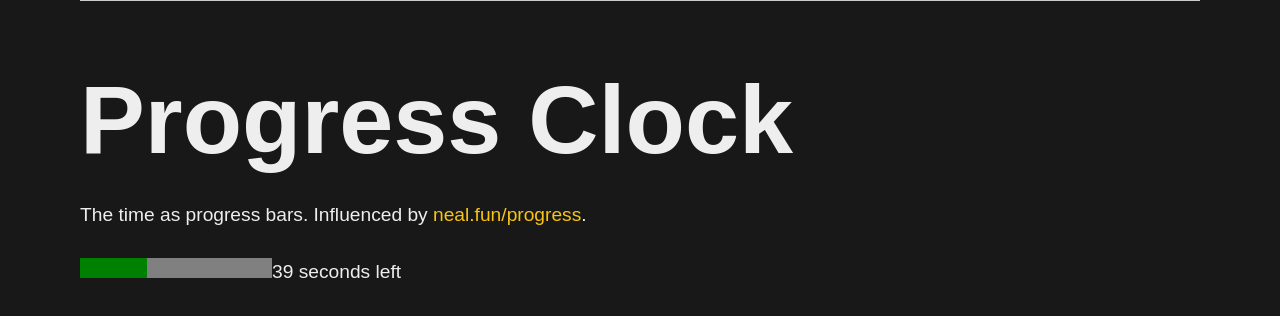
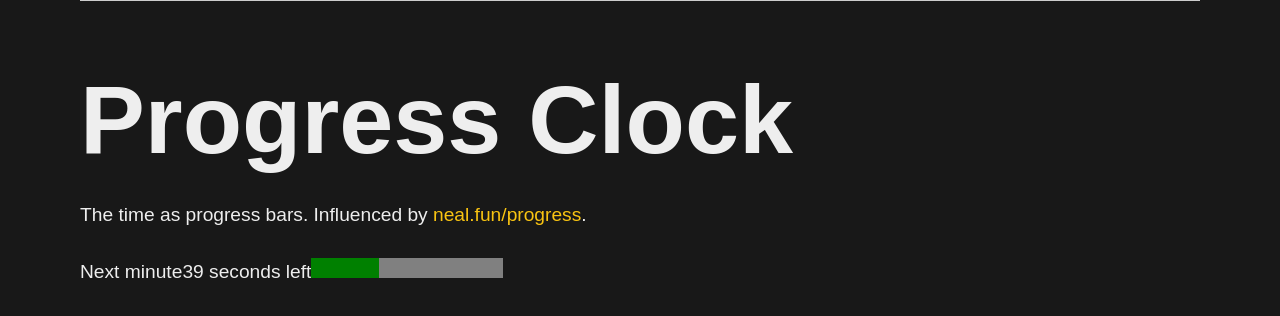
Before and after one commit to tsklxiv/progress-clock, a Next.js app: page / in a window 1280 px wide. Shown: the top 316 px of the page. Built offline with nearby package versions, Linux system fonts and the light colour scheme; a web font is replaced by a local one.

Commit message:
Add styles and text to it matches with the original site (neal.fun/progress)

```diff
--- a/pages/index.js
+++ b/pages/index.js
@@ -29,8 +29,9 @@ export default function Home() {
           Influenced by <a href="https://neal.fun/progress/">neal.fun/progress</a>.
         </p>
 
+        <span className="progress-title">Next minute</span>
+        <span className="progress-left">{60 - time.getSeconds()} seconds left</span>
         <progress className="second" value={time.getSeconds()} max="60"/>
-        <span className="second-left">{60 - time.getSeconds()} seconds left</span>
       </main>
     </div>
   )
```
Also changed, not shown: styles/custom.css (added, +12 -0 lines).
